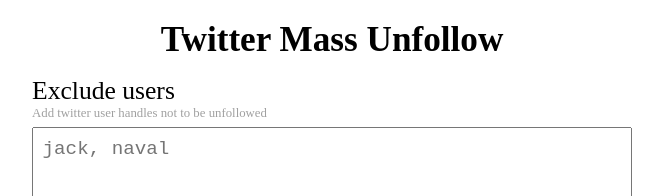
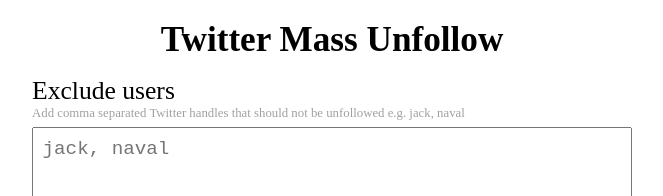
Before and after one commit to luqmanoop/twitter-mass-unfollow, a browser extension: page options.html in a window 1280 px wide. Shown: the top 196 px of the page, without its empty margins (308-971 px from the left). Drawn offline with Linux system fonts and the light colour scheme.

Commit message:
update hint

```diff
--- a/options.html
+++ b/options.html
@@ -66,7 +66,7 @@
 
     <form>
       <label for="usernames">Exclude users</label>
-      <span>Add twitter user handles not to be unfollowed</span>
+      <span>Add comma separated Twitter handles that should not be unfollowed e.g. jack, naval</span>
       <textarea id="usernames" placeholder="jack, naval"></textarea>
       <button type="submit">Save</button>
     </form>
```
